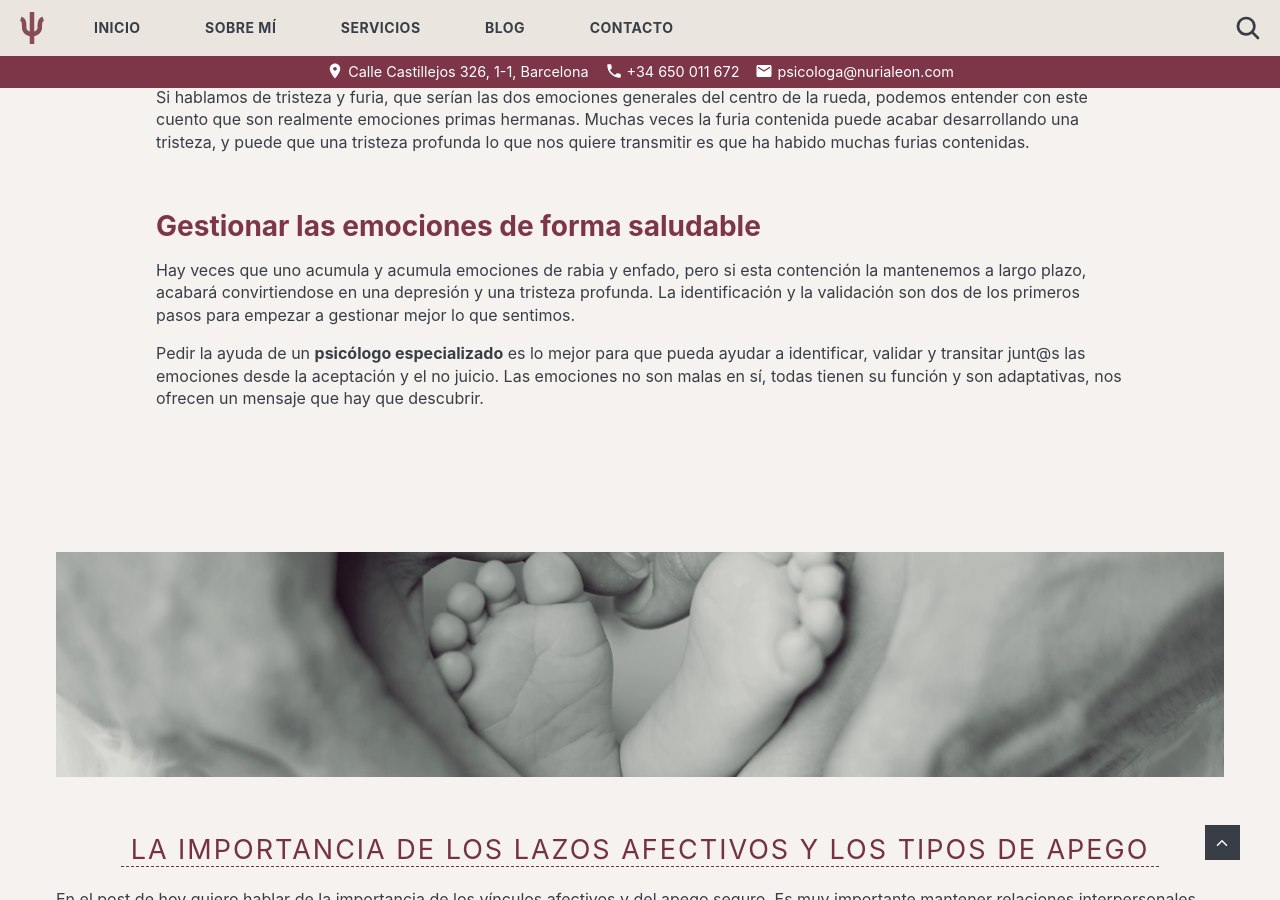
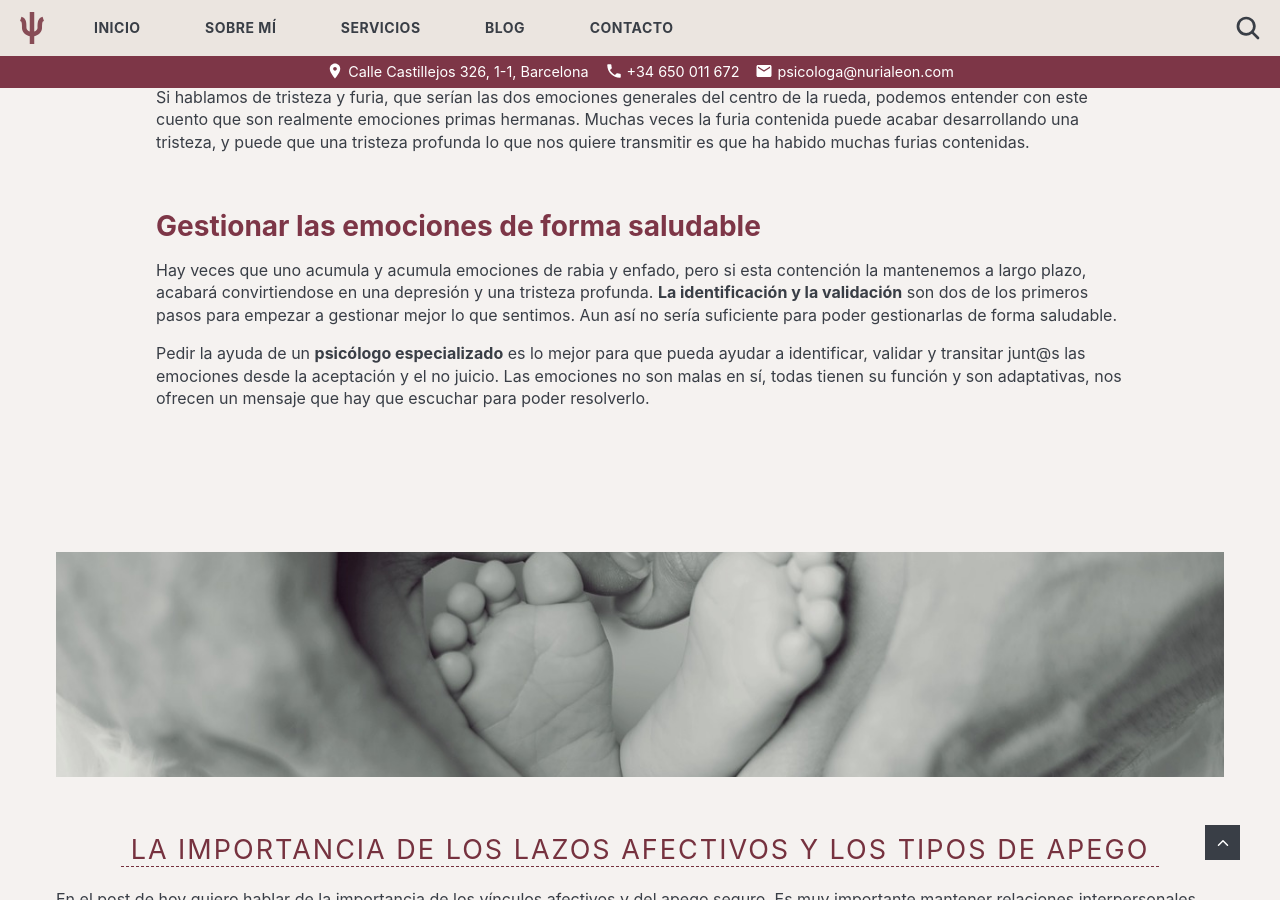
Before and after one commit to nurialeonsallent/nurialeon.com, a Jekyll site: the page built from _posts/2021-01-01-tristeza-furia-emociones-bucay.markdown, in a window 1280 px wide and 900 px high, scrolled down 2287 px. Built offline with Jekyll 4.4.1, drawn with Linux system fonts in a browser that asks for light colours.

Commit message:
Update 2021-01-01-tristeza-furia-emociones-bucay.markdown

```diff
--- a/_posts/2021-01-01-tristeza-furia-emociones-bucay.markdown
+++ b/_posts/2021-01-01-tristeza-furia-emociones-bucay.markdown
@@ -49,6 +49,6 @@ Si hablamos de tristeza y furia, que serían las dos emociones generales del cen
 
 ## Gestionar las emociones de forma saludable
 
-Hay veces que uno acumula y acumula emociones de rabia y enfado, pero si esta contención la mantenemos a largo plazo, acabará convirtiendose en una depresión y una tristeza profunda. La identificación y la validación son dos de los primeros pasos para empezar a gestionar mejor lo que sentimos.
+Hay veces que uno acumula y acumula emociones de rabia y enfado, pero si esta contención la mantenemos a largo plazo, acabará convirtiendose en una depresión y una tristeza profunda. **La identificación y la validación** son dos de los primeros pasos para empezar a gestionar mejor lo que sentimos. Aun así no sería suficiente para poder gestionarlas de forma saludable.
 
-Pedir la ayuda de un **psicólogo especializado** es lo mejor para que pueda ayudar a identificar, validar y transitar junt@s las emociones desde la aceptación y el no juicio. Las emociones no son malas en sí, todas tienen su función y son adaptativas, nos ofrecen un mensaje que hay que descubrir.
+Pedir la ayuda de un **psicólogo especializado** es lo mejor para que pueda ayudar a identificar, validar y transitar junt@s las emociones desde la aceptación y el no juicio. Las emociones no son malas en sí, todas tienen su función y son adaptativas, nos ofrecen un mensaje que hay que escuchar para poder resolverlo.
```
